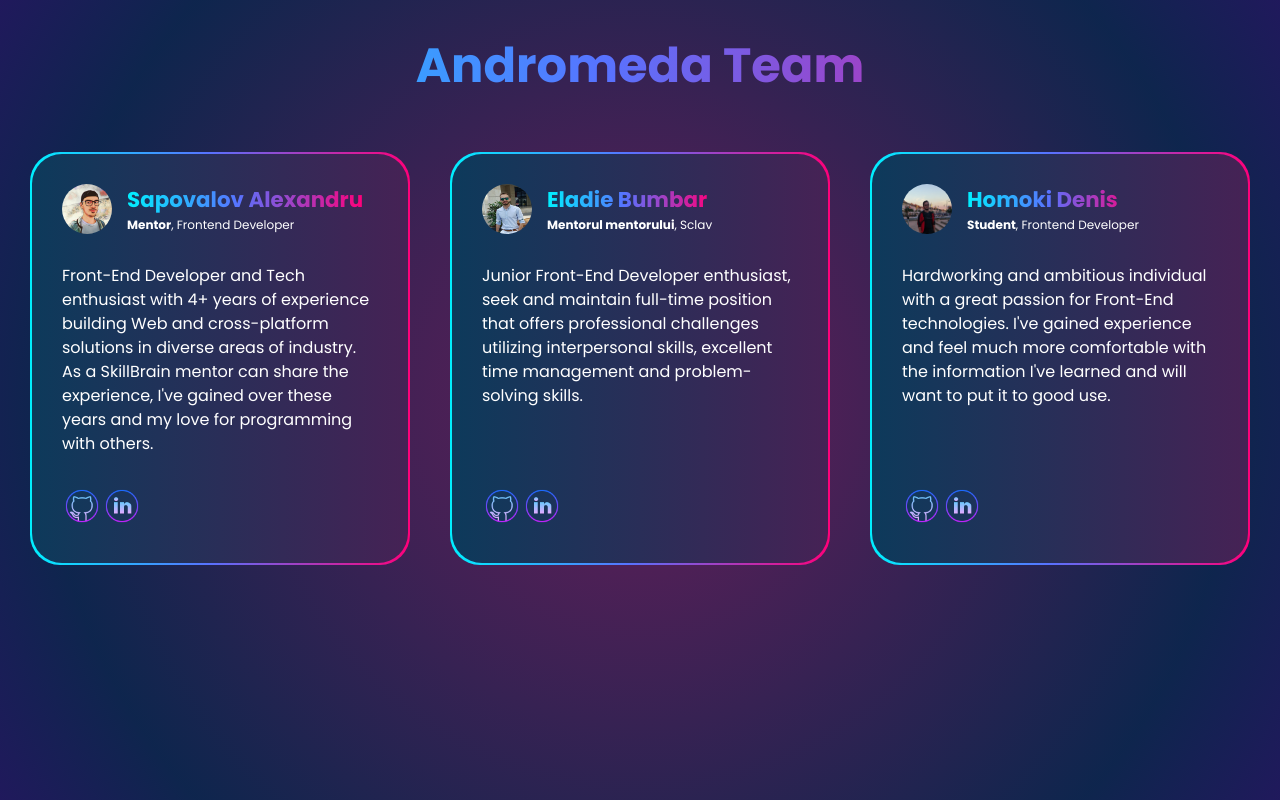
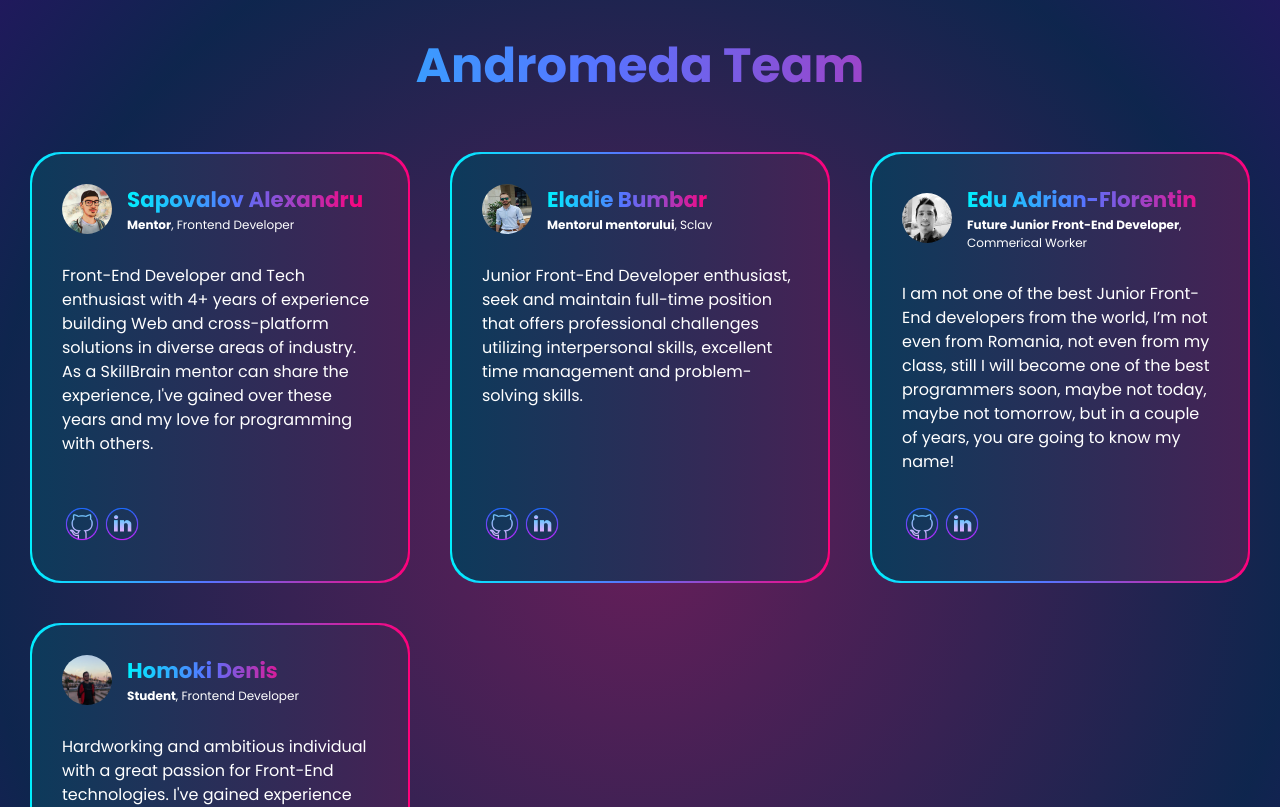
Before and after one commit to iBRazvan/React-Apps-Exercises, a React (Create React App) app: page / in a window 1280 px wide. Shown: the top 807 px of the page. Built offline with nearby package versions, Linux system fonts and the light colour scheme.

Commit message:
Adrian edu (#4)
* Andromeda + Edu Adrian = Love

* Modificari finale

Co-authored-by: Shapovalov Alexandru <61699077+shapovalov-sasha@users.noreply.github.com>

```diff
--- a/src/App.js
+++ b/src/App.js
@@ -27,6 +27,19 @@ function App() {
         linkedIn: "https://www.linkedin.com/in/eladie-bumbar-b53857b6/",
       },
       avatar: require("./images/Eladie.jpg"),
+    },
+    {
+      name: "Edu Adrian-Florentin",
+      skillBrainPosition: "Future Junior Front-End Developer",
+      actualJob: "Commerical Worker",
+      shortDesctioption:
+        "I am not one of the best Junior Front-End developers from the world, I’m not even from Romania, not even from my class, still I will become one of the best programmers soon, maybe not today, maybe not tomorrow, but in a couple of years, you are going to know my name!",
+      socialMediaLiks: {
+        gitHub: "https://github.com/Adrian-Edu",
+        linkedIn:
+          "https://www.linkedin.com/in/adrian-edu/",
+      },
+      avatar: require("./images/adrian edu.jpg"),
     },
     {
       name: "Homoki Denis",
```
Also changed, not shown: src/images/adrian edu.jpg (added).
